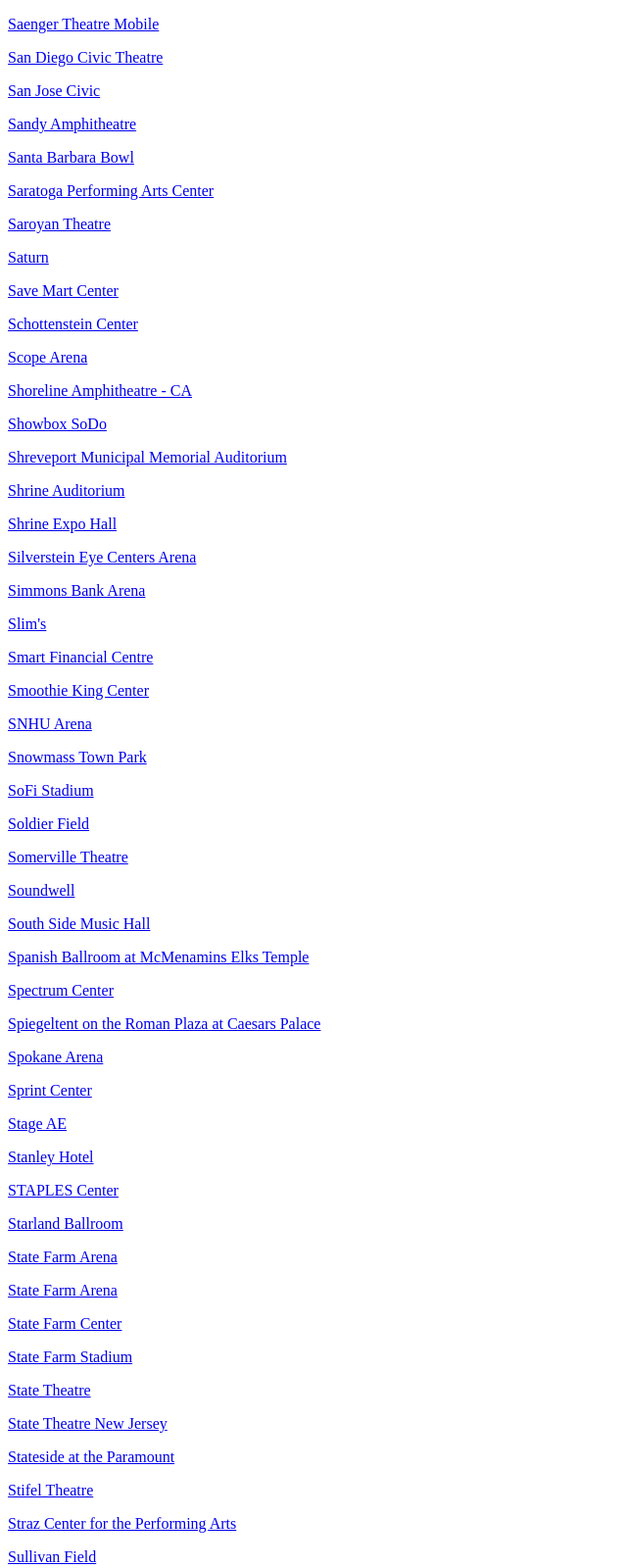
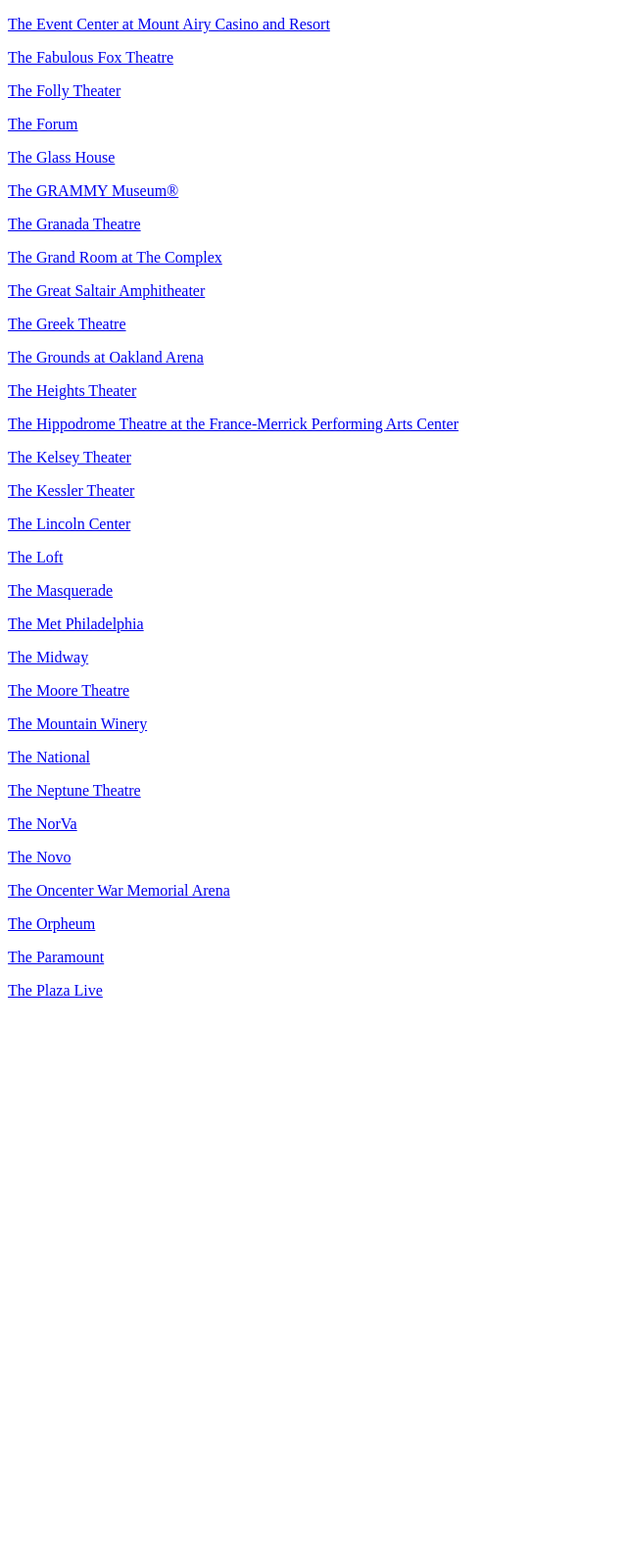
Before and after one commit to adrielldumangas/profile, a plain HTML site: page venues-2.html in a window 1280 px wide. Shown: the top 1600 px of the page at 98% size, without its empty margins (0-640 px from the left). After the commit the page ends 1036 px from the top, so only its background shows below. Drawn offline with Linux system fonts and the light colour scheme.

Commit message:
t-1-2 updated

```diff
--- a/venues-2.html
+++ b/venues-2.html
@@ -5,57 +5,36 @@
     <title></title>
   </head>
   <body>
-    <p><a href="https://www.axs.com/venues/101879/saenger-theatre-mobile-mobile-tickets">Saenger Theatre Mobile</a></p>
-    <p><a href="https://www.axs.com/venues/101205/san-diego-civic-theatre-san-diego-tickets">San Diego Civic Theatre</a></p>
-    <p><a href="https://www.axs.com/venues/101209/san-jose-civic-san-jose-tickets">San Jose Civic</a></p>
-    <p><a href="https://www.axs.com/venues/126853/sandy-amphitheatre-sandy-tickets">Sandy Amphitheatre</a></p>
-    <p><a href="https://www.axs.com/venues/101207/santa-barbara-bowl-santa-barbara-tickets">Santa Barbara Bowl</a></p>
-    <p><a href="https://www.axs.com/venues/101628/saratoga-performing-arts-center-saratoga-springs-tickets">Saratoga Performing Arts Center</a></p>
-    <p><a href="https://www.axs.com/venues/101388/saroyan-theatre-fresno-tickets">Saroyan Theatre</a></p>
-    <p><a href="https://www.axs.com/venues/126184/saturn-birmingham-tickets">Saturn</a></p>
-    <p><a href="https://www.axs.com/venues/101230/save-mart-center-fresno-tickets">Save Mart Center</a></p>
-    <p><a href="https://www.axs.com/venues/125620/schottenstein-center-columbus-tickets">Schottenstein Center</a></p>
-    <p><a href="https://www.axs.com/venues/101212/scope-arena-norfolk-tickets">Scope Arena</a></p>
-    <p><a href="https://www.axs.com/venues/127554/shoreline-amphitheatre-ca-mountain-view-tickets">Shoreline Amphitheatre - CA</a></p>
-    <p><a href="https://www.axs.com/venues/101493/showbox-sodo-seattle-tickets">Showbox SoDo</a></p>
-    <p><a href="https://www.axs.com/venues/102407/shreveport-municipal-memorial-auditorium-shreveport-tickets">Shreveport Municipal Memorial Auditorium</a></p>
-    <p><a href="https://www.axs.com/venues/123568/shrine-auditorium-los-angeles-tickets">Shrine Auditorium</a></p>
-    <p><a href="https://www.axs.com/venues/114364/shrine-expo-hall-los-angeles-tickets">Shrine Expo Hall</a></p>
-    <p><a href="https://www.axs.com/venues/126459/silverstein-eye-centers-arena-independence-tickets">Silverstein Eye Centers Arena</a></p>
-    <p><a href="https://www.axs.com/venues/100787/simmons-bank-arena-north-little-rock-tickets">Simmons Bank Arena</a></p>
-    <p><a href="https://www.axs.com/venues/101530/slim-s-san-francisco-tickets">Slim's</a></p>
-    <p><a href="https://www.axs.com/venues/126073/smart-financial-centre-sugar-land-tickets">Smart Financial Centre</a></p>
-    <p><a href="https://www.axs.com/venues/101105/smoothie-king-center-new-orleans-tickets">Smoothie King Center</a></p>
-    <p><a href="https://www.axs.com/venues/101354/snhu-arena-manchester-tickets">SNHU Arena</a></p>
-    <p><a href="https://www.axs.com/venues/125189/snowmass-town-park-snowmass-tickets">Snowmass Town Park</a></p>
-    <p><a href="https://www.axs.com/venues/127696/sofi-stadium-inglewood-tickets">SoFi Stadium</a></p>
-    <p><a href="https://www.axs.com/venues/101238/soldier-field-chicago-tickets">Soldier Field</a></p>
-    <p><a href="https://www.axs.com/venues/126085/somerville-theatre-somerville-tickets">Somerville Theatre</a></p>
-    <p><a href="https://www.axs.com/venues/126855/soundwell-salt-lake-city-tickets">Soundwell</a></p>
-    <p><a href="https://www.axs.com/venues/102521/south-side-music-hall-dallas-tickets">South Side Music Hall</a></p>
-    <p><a href="https://www.axs.com/venues/127802/spanish-ballroom-at-mcmenamins-elks-temple-tacoma-tickets">Spanish Ballroom at McMenamins Elks Temple</a></p>
-    <p><a href="https://www.axs.com/venues/100820/spectrum-center-charlotte-tickets">Spectrum Center</a></p>
-    <p><a href="https://www.axs.com/venues/127183/spiegeltent-on-the-roman-plaza-at-caesars-palace-las-vegas-tickets">Spiegeltent on the Roman Plaza at Caesars Palace</a></p>
-    <p><a href="https://www.axs.com/venues/101257/spokane-arena-spokane-tickets">Spokane Arena</a></p>
-    <p><a href="https://www.axs.com/venues/101390/sprint-center-kansas-city-tickets">Sprint Center</a></p>
-    <p><a href="https://www.axs.com/venues/118342/stage-ae-pittsburgh-tickets">Stage AE</a></p>
-    <p><a href="https://www.axs.com/venues/124803/stanley-hotel-estes-park-tickets">Stanley Hotel</a></p>
-    <p><a href="https://www.axs.com/venues/101242/staples-center-los-angeles-tickets">STAPLES Center</a></p>
-    <p><a href="https://www.axs.com/venues/101240/starland-ballroom-sayreville-tickets">Starland Ballroom</a></p>
-    <p><a href="https://www.axs.com/venues/101172/state-farm-arena-atlanta-tickets">State Farm Arena</a></p>
-    <p><a href="https://www.axs.com/venues/102320/state-farm-arena-hidalgo-tickets">State Farm Arena</a></p>
-    <p><a href="https://www.axs.com/venues/126749/state-farm-center-champaign-tickets">State Farm Center</a></p>
-    <p><a href="https://www.axs.com/venues/127222/state-farm-stadium-glendale-tickets">State Farm Stadium</a></p>
-    <p><a href="https://www.axs.com/venues/102207/state-theatre-minneapolis-tickets">State Theatre</a></p>
-    <p><a href="https://www.axs.com/venues/101244/state-theatre-new-jersey-new-brunswick-tickets">State Theatre New Jersey</a></p>
-    <p><a href="https://www.axs.com/venues/127155/stateside-at-the-paramount-austin-tickets">Stateside at the Paramount</a></p>
-    <p><a href="https://www.axs.com/venues/102545/stifel-theatre-st-louis-tickets">Stifel Theatre</a></p>
-    <p><a href="https://www.axs.com/venues/124631/straz-center-for-the-performing-arts-tampa-tickets">Straz Center for the Performing Arts</a></p>
-    <p><a href="https://www.axs.com/venues/127440/sullivan-field-los-angeles-tickets">Sullivan Field</a></p>
-    <p><a href="https://www.axs.com/venues/126472/suncoast-credit-union-arena-fort-myers-tickets">Suncoast Credit Union Arena</a></p>
-    <p><a href="https://www.axs.com/venues/125599/sunrise-theater-fort-pierce-fort-pierce-tickets">Sunrise Theater Fort Pierce</a></p>
-    <p><a href="https://www.axs.com/venues/102209/sunset-cove-amphitheater-boca-raton-tickets">Sunset Cove Amphitheater</a></p>
-    <p><a href="https://www.axs.com/venues/127654/suntrust-park-atlanta-tickets">SunTrust Park</a></p>
+    <p><a href="https://www.axs.com/venues/127350/the-event-center-at-mount-airy-casino-and-resort-mount-pocono-tickets">The Event Center at Mount Airy Casino and Resort</a></p>
+    <p><a href="https://www.axs.com/venues/102189/the-fabulous-fox-theatre-st-louis-tickets">The Fabulous Fox Theatre</a></p>
+    <p><a href="https://www.axs.com/venues/125093/the-folly-theater-kansas-city-tickets">The Folly Theater</a></p>
+    <p><a href="https://www.axs.com/venues/101627/the-forum-inglewood-tickets">The Forum</a></p>
+    <p><a href="https://www.axs.com/venues/101538/the-glass-house-pomona-tickets">The Glass House</a></p>
+    <p><a href="https://www.axs.com/venues/102410/-los-angeles-tickets">The GRAMMY Museum®</a></p>
+    <p><a href="https://www.axs.com/venues/125694/the-granada-theatre-santa-barbara-tickets">The Granada Theatre</a></p>
+    <p><a href="https://www.axs.com/venues/126629/the-grand-room-at-the-complex-salt-lake-city-tickets">The Grand Room at The Complex</a></p>
+    <p><a href="https://www.axs.com/venues/101655/the-great-saltair-amphitheater-magna-tickets">The Great Saltair Amphitheater</a></p>
+    <p><a href="https://www.axs.com/venues/101546/the-greek-theatre-los-angeles-tickets">The Greek Theatre</a></p>
+    <p><a href="https://www.axs.com/venues/114303/the-grounds-at-oakland-arena-oakland-tickets">The Grounds at Oakland Arena</a></p>
+    <p><a href="https://www.axs.com/venues/126116/the-heights-theater-houston-tickets">The Heights Theater</a></p>
+    <p><a href="https://www.axs.com/venues/125116/the-hippodrome-theatre-at-the-france-merrick-performing-arts-center-baltimore-tickets">The Hippodrome Theatre at the France-Merrick Performing Arts Center</a></p>
+    <p><a href="https://www.axs.com/venues/126145/the-kelsey-theater-lake-park-tickets">The Kelsey Theater</a></p>
+    <p><a href="https://www.axs.com/venues/2363/the-kessler-theater-dallas-tickets">The Kessler Theater</a></p>
+    <p><a href="https://www.axs.com/venues/101038/the-lincoln-center-fort-collins-tickets">The Lincoln Center</a></p>
+    <p><a href="https://www.axs.com/venues/101552/the-loft-atlanta-tickets">The Loft</a></p>
+    <p><a href="https://www.axs.com/venues/101068/the-masquerade-atlanta-tickets">The Masquerade</a></p>
+    <p><a href="https://www.axs.com/venues/127656/the-met-philadelphia-philadelphia-tickets">The Met Philadelphia</a></p>
+    <p><a href="https://www.axs.com/venues/127188/the-midway-san-francisco-tickets">The Midway</a></p>
+    <p><a href="https://www.axs.com/venues/101610/the-moore-theatre-seattle-tickets">The Moore Theatre</a></p>
+    <p><a href="https://www.axs.com/venues/102562/the-mountain-winery-saratoga-tickets">The Mountain Winery</a></p>
+    <p><a href="https://www.axs.com/venues/125119/the-national-richmond-tickets">The National</a></p>
+    <p><a href="https://www.axs.com/venues/102572/the-neptune-theatre-seattle-tickets">The Neptune Theatre</a></p>
+    <p><a href="https://www.axs.com/venues/101510/the-norva-norfolk-tickets">The NorVa</a></p>
+    <p><a href="https://www.axs.com/venues/101912/the-novo-los-angeles-tickets">The Novo</a></p>
+    <p><a href="https://www.axs.com/venues/101365/the-oncenter-war-memorial-arena-syracuse-tickets">The Oncenter War Memorial Arena</a></p>
+    <p><a href="https://www.axs.com/venues/125662/the-orpheum-tampa-tickets">The Orpheum</a></p>
+    <p><a href="https://www.axs.com/venues/127465/the-paramount-los-angeles-tickets">The Paramount</a></p>
+    <p><a href="https://www.axs.com/venues/126151/the-plaza-live-orlando-tickets">The Plaza Live</a></p>
 
 
   </body>
```
Also changed, not shown: venues.html (+30 -25 lines).
